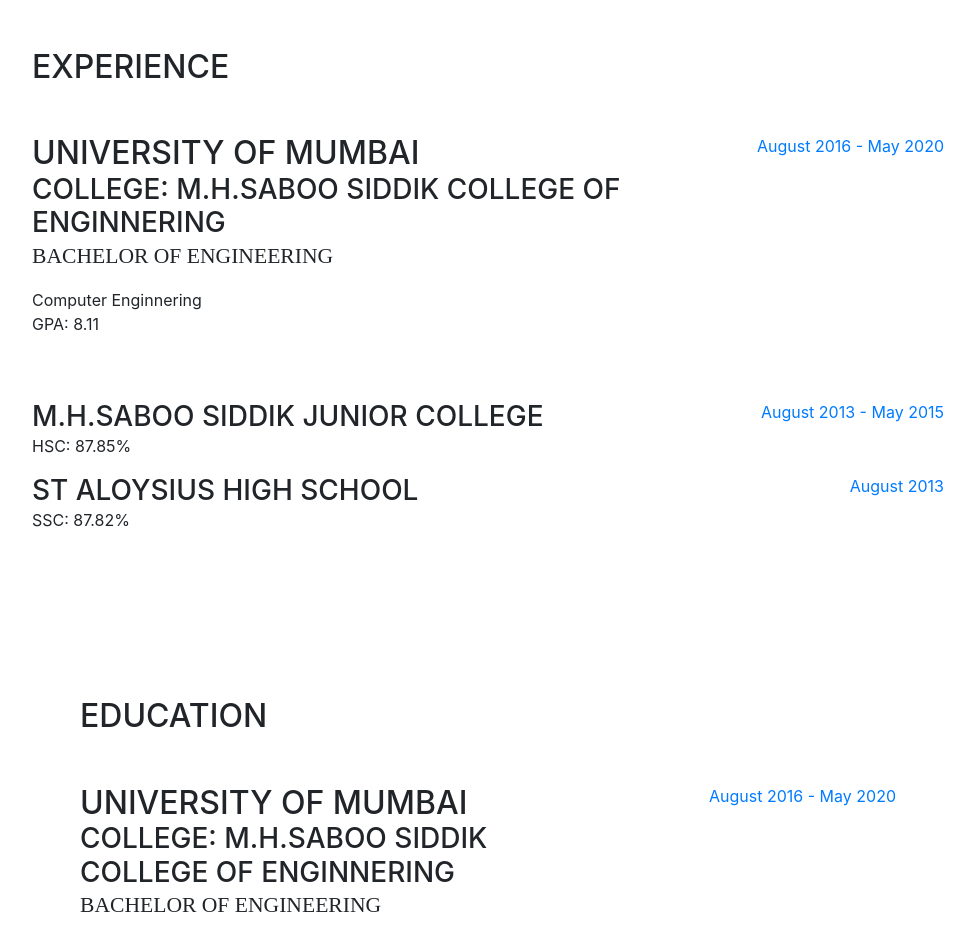
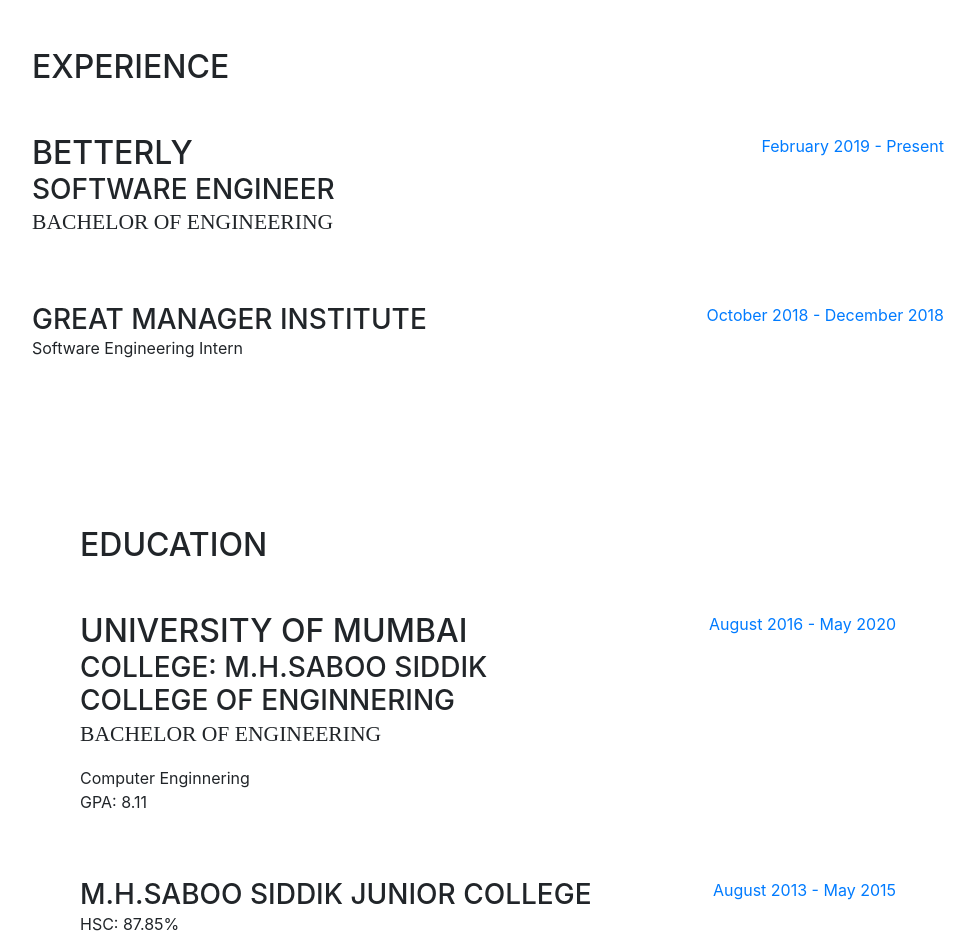
Before and after one commit to enigma49/ash49.io, a website with bundled scripts: page index.html in a window 1280 px wide. Shown: the part 800-1734 px from the top of the page, without its empty margins (288-1263 px from the left). Built offline with nearby package versions, Linux system fonts and the light colour scheme; a web font is replaced by a local one.

Commit message:
experience added

```diff
--- a/index.html
+++ b/index.html
@@ -107,38 +107,26 @@
           <h2 class="mb-5">Experience</h2>
 		<div class="resume-item d-flex flex-column flex-md-row mb-5">
             <div class="resume-content mr-auto">
-              <h2 class="mb-0">University of Mumbai</h2>
-			  <h3 class="mb-0">College: M.H.Saboo Siddik College of Enginnering</h2>
-              <div class="subheading mb-3">Bachelor of Engineering</div>
-              <div>Computer Enginnering</div>
-              <p>GPA: 8.11</p>
+              <h2 class="mb-0">Betterly</h2>
+			  <h3 class="mb-0">Software Engineer</h2>
+		    <div class="subheading mb-3">Bachelor of Engineering</div>
             </div>
             <div class="resume-date text-md-right">
-              <span class="text-primary">August 2016 - May 2020</span>
+              <span class="text-primary">February 2019 - Present</span>
             </div>
           </div>
 
           <div class="resume-item d-flex flex-column flex-md-row">
             <div class="resume-content mr-auto">
-              <h3 class="mb-0">  M.H.Saboo Siddik Junior College</h3>
-			  <p>HSC: 87.85%</p>
+              <h3 class="mb-0">  Great Manager Institute</h3>
+			  <p>Software Engineering Intern</p>
             </div>
             <div class="resume-date text-md-right">
-              <span class="text-primary">August 2013 - May 2015</span>
+              <span class="text-primary">October 2018 - December 2018</span>
             </div>
           </div>
 
         </div>
-		<div class="resume-item d-flex flex-column flex-md-row">
-            <div class="resume-content mr-auto">
-              <h3 class="mb-0">St Aloysius High School</h3>
-			  <p>SSC: 87.82%</p>
-            </div>
-            <div class="resume-date text-md-right">
-              <span class="text-primary">August 2013</span>
-            </div>
-          </div>
-
 
       <section class="resume-section p-3 p-lg-5 d-flex flex-column" id="education">
         <div class="my-auto">
```
